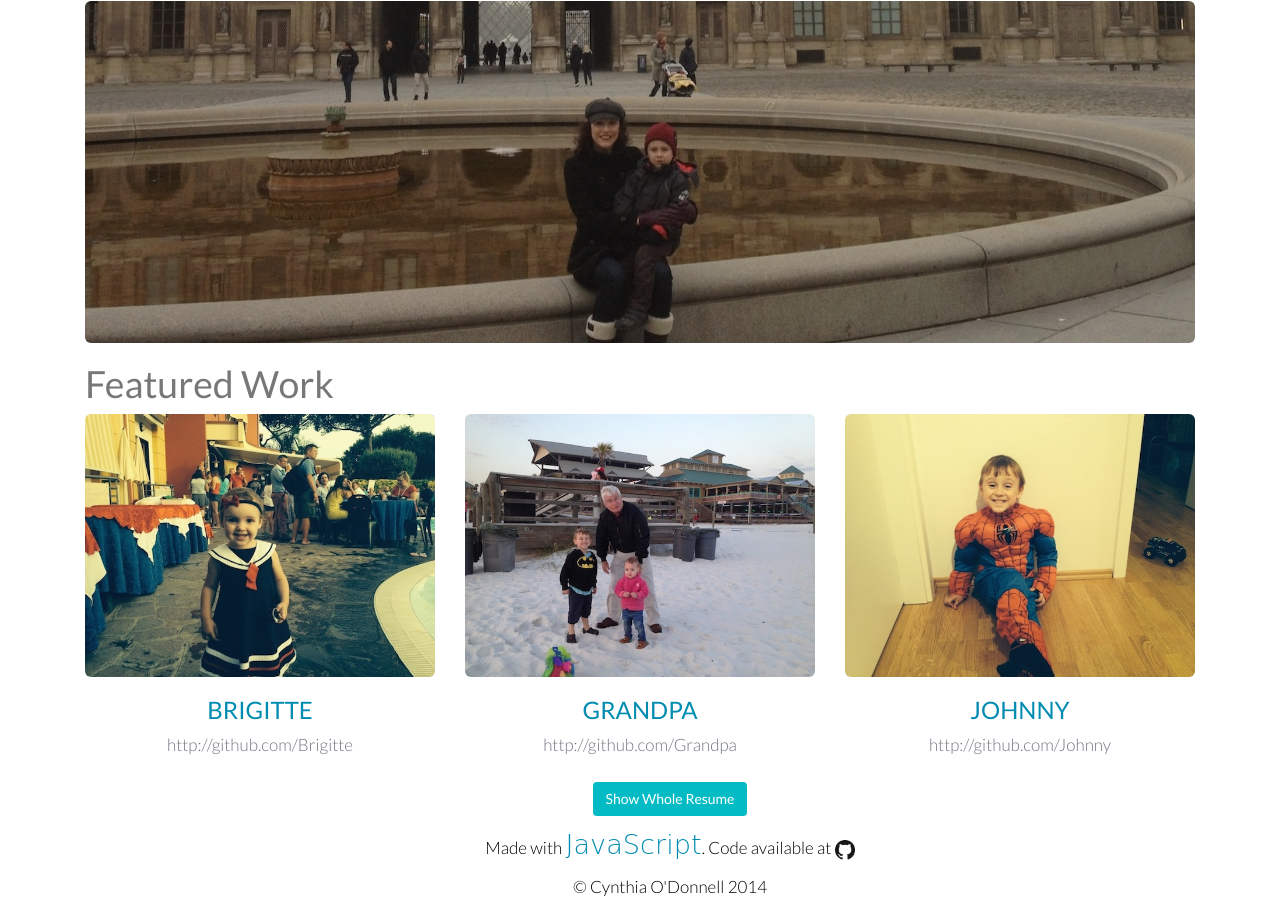
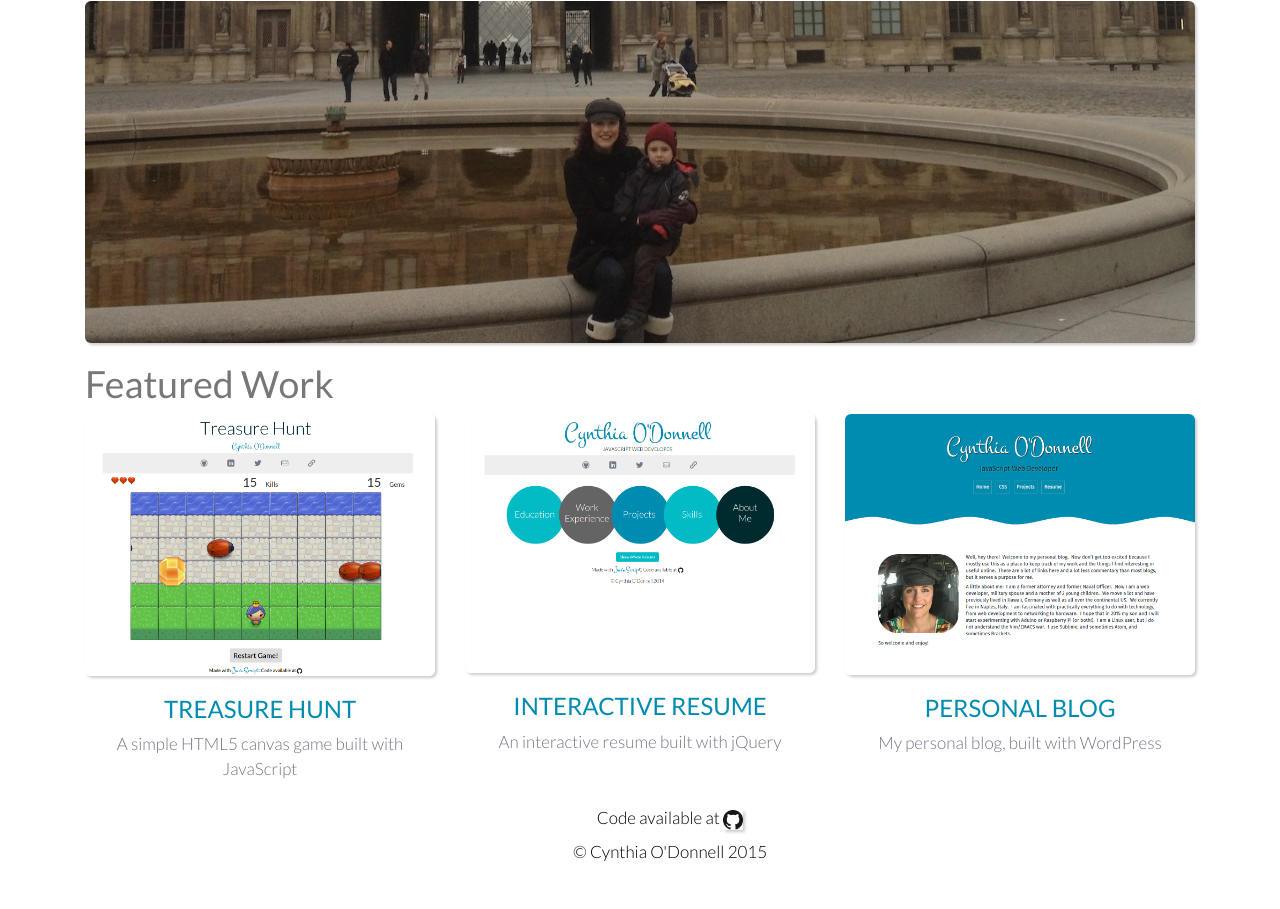
Before and after one commit to MimiBambino/Portfolio, a plain HTML site: page index.html in a window 1280 px wide. Shown: the part 243-1152 px from the top of the page. After the commit the page ends 1118 px from the top, so only its background shows below. Drawn offline with Linux system fonts and the light colour scheme; some packages are replaced by stand-ins of ours; a web font is replaced by a local one.

Commit message:
add better screenshotsof latest work, box-shadows

```diff
--- a/css/style.css
+++ b/css/style.css
@@ -163,6 +163,10 @@ header h4 {
 header .row {
 	margin-left: 0;
 	margin-right: 0;
+}
+
+img {
+	box-shadow: 2px 2px 3px #ccc;
 }
 
 /* SVGs */
--- a/index.html
+++ b/index.html
@@ -12,7 +12,7 @@
     <link rel='stylesheet' href='css/style.css' type='text/css'></link>
     <script type='text/javascript' src='http://maps.googleapis.com/maps/api/js?libraries=places'></script>
     <link rel='shortcut icon' href='images/favicon.ico'/>
-    <title>Resume - Cynthia O'Donnell</title>
+    <title>Portfolio - Cynthia O'Donnell</title>
   </head>
     <body class='container'>
 <!--HEADER-->
@@ -31,24 +31,24 @@
       </div>
       <div class='row analgous-color'>
         <div class='col-md-4 text-center'>
-          <img class='img-responsive img-rounded' src='images/Brigitte.jpg' alt='A pretty girl'>
-          <h3 class='text-uppercase text-center'>Brigitte</h3>
+          <img class='img-responsive img-rounded' src='images/TreasureHunt.png' alt='A pretty girl'>
+          <h3 class='text-uppercase text-center'>Treasure Hunt</h3>
           <p class='text-center contrasting-2-color'>
-            <a href='https://github.com/MimiBambino'>http://github.com/Brigitte</a>
+            <a target='_blank' href='https://github.com/MimiBambino/TreasureHunt'>A simple HTML5 canvas game built with JavaScript</a>
           </p>
         </div>
         <div class='col-md-4 pic'>
-          <img class='img-responsive img-rounded' src='images/Grandpa.jpg' alt='A charming Grandpa with his grandchildren'>
-          <h3 class='text-uppercase text-center'>Grandpa</h3>
+          <img class='img-responsive img-rounded' src='images/InteractiveResume.png' alt='A charming Grandpa with his grandchildren'>
+          <h3 class='text-uppercase text-center'>Interactive Resume</h3>
           <p class='text-center contrasting-2-color'>
-          <a href="https://github.com/MimiBambino">http://github.com/Grandpa</a>
+          <a target='_blank' href="https://github.com/MimiBambino/InteractiveResume">An interactive resume built with jQuery</a>
           </p>
         </div>
         <div class='col-md-4 pic'>
-          <img class='img-responsive img-rounded' src='images/Johnny.jpg' alt='Johnny as Spiderman!'>
-          <h3 class='text-uppercase text-center'>Johnny</h3>
+          <img class='img-responsive img-rounded' src='images/Blog.png' alt='Johnny as Spiderman!'>
+          <h3 class='text-uppercase text-center'>Personal Blog</h3>
           <p class='text-center contrasting-2-color'>
-            <a href="https://github.com/MimiBambino">http://github.com/Johnny</a>
+            <a target='_blank' href="http://www.cynthiaodonnell.com">My personal blog, built with WordPress</a>
           </p>
         </div>
       </div>
@@ -112,14 +112,12 @@
     <div class='container'>
       <footer class='row text-center'>
         <div class='col-md-12 text-center'>
-          <p><button type='button' class='btn img-rounded show-all'>Show Whole Resume</button></p>
-          <p>Made with <span id='javascript'>JavaScript</span>.  Code available at <span><a target='_blank' href='https://github.com/MimiBambino/InteractiveResume'><img class='github' src='images/GitHub.png' alt='GitHub'></a></span>
+          <p>Code available at <a target='_blank' href='https://github.com/MimiBambino/UdacityMockup'><img class='github' src='images/GitHub.png' alt='GitHub'></a></span>
           </p>
-          <p>&copy; Cynthia O'Donnell 2014</p>
+          <p>&copy; Cynthia O'Donnell 2015</p>
         </div>
       </footer>
     </div>
     <script src='js/resumeBuilder.js'></script>
-    <script src='js/map.js'></script>
   </body>
 </html>
```
Also changed, not shown: images/Blog.png (added), images/InteractiveResume.png (added), images/TreasureHunt.png (added), 1 other file.
